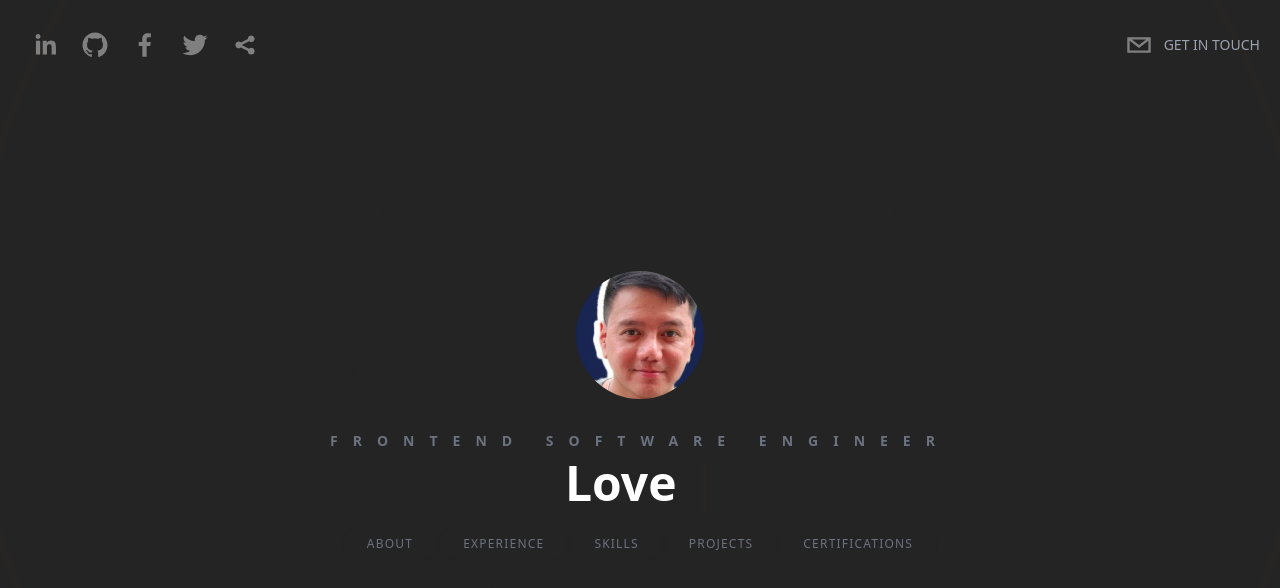
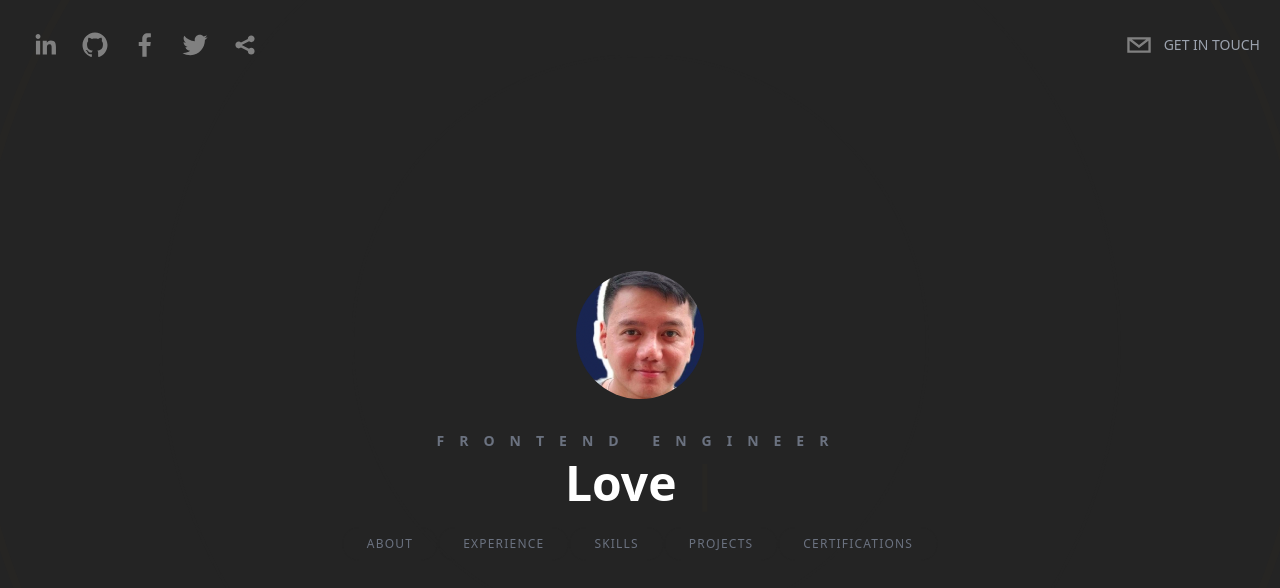
Before and after one commit to mjasprec14/portfolio, a Next.js app: page / in a window 1280 px wide. Shown: the top 588 px of the page. Built offline with nearby package versions, Linux system fonts and the light colour scheme.

Commit message:
fix: hero copy

```diff
--- a/components/Hero/Hero.tsx
+++ b/components/Hero/Hero.tsx
@@ -32,7 +32,7 @@ const Hero = (props: HeroProps) => {
       />
       <div className='z-20'>
         <h2 className='text-sm uppercase text-gray-500 font-semibold tracking-[15px] pb-2'>
-          Frontend Software Engineer
+          Frontend Engineer
         </h2>
         <h1 className='text-3xl lg:text-5xl font-semibold px-10'>
           <span className='mr-3'>{text}</span>
```
